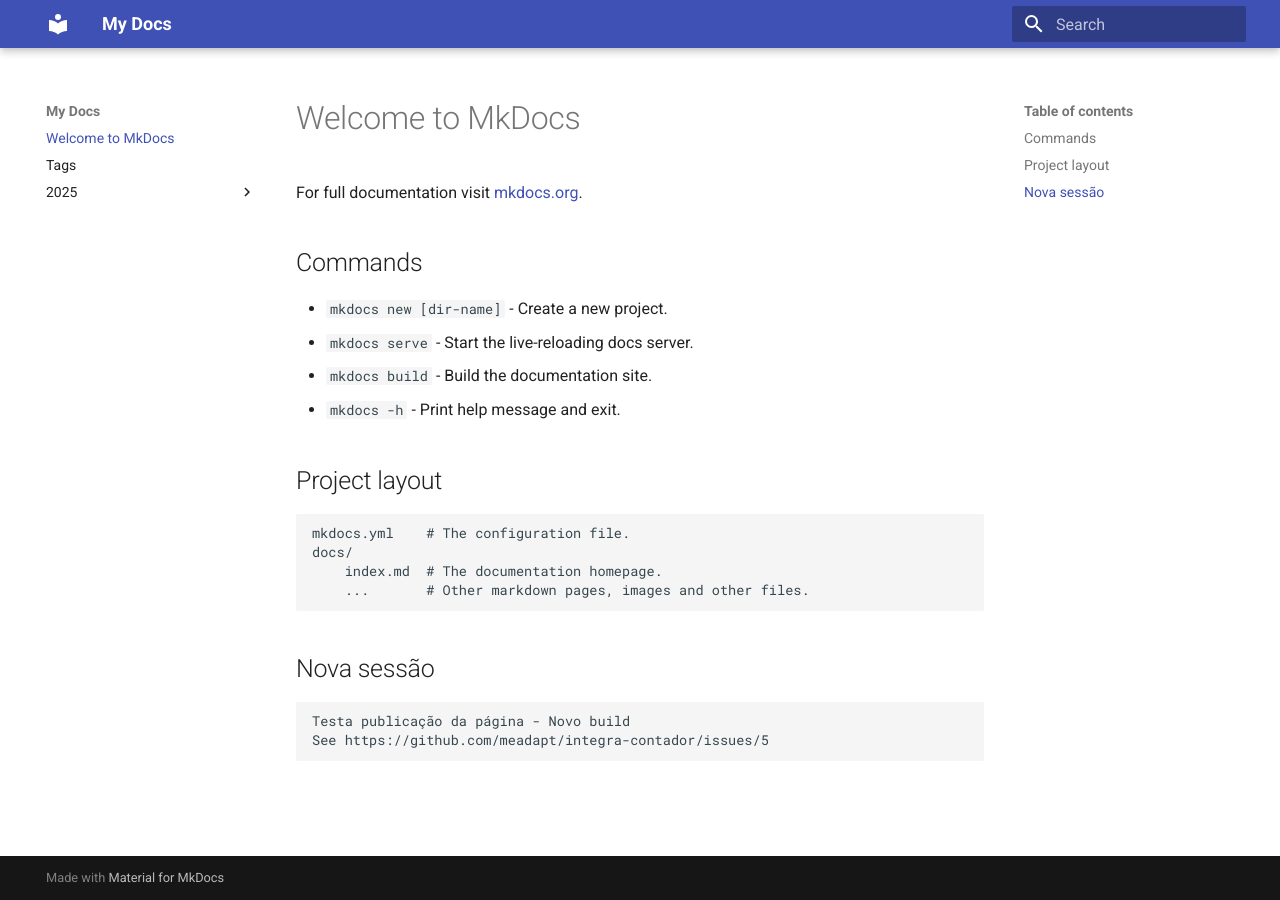
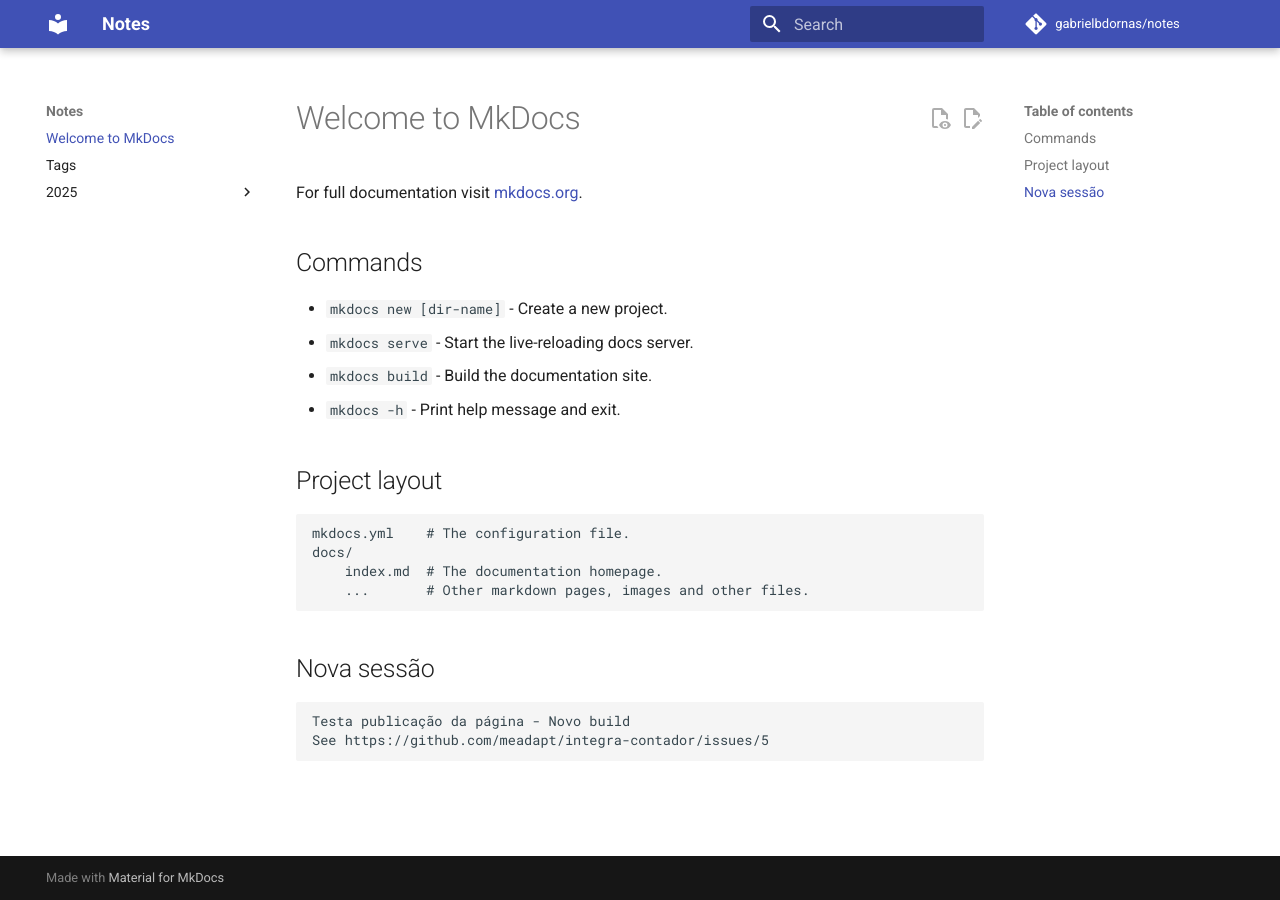
Before and after one commit to gabrielbdornass/notes2, an MkDocs documentation site: the page built from docs/index.md, in a window 1280 px wide. Built offline with MkDocs 1.6.1 and Material for MkDocs 9.7.7, drawn with Linux system fonts in a browser that asks for light colours; comment, search, counter and statistics services are not loaded.

Commit message:
Add edit and source code page button
Fix #449

```diff
--- a/mkdocs.yml
+++ b/mkdocs.yml
@@ -1,9 +1,16 @@
-site_name: My Docs
+# Repository
+site_name: Notes
+repo_name: gabrielbdornas/notes
+repo_url: https://github.com/gabrielbdornas/notes
+edit_uri: edit/main/docs/
+
 theme:
   name: material
   features:
     - search.suggest
     - search.highlight
+    - content.action.edit
+    - content.action.view
 
 plugins:
   - search
```
